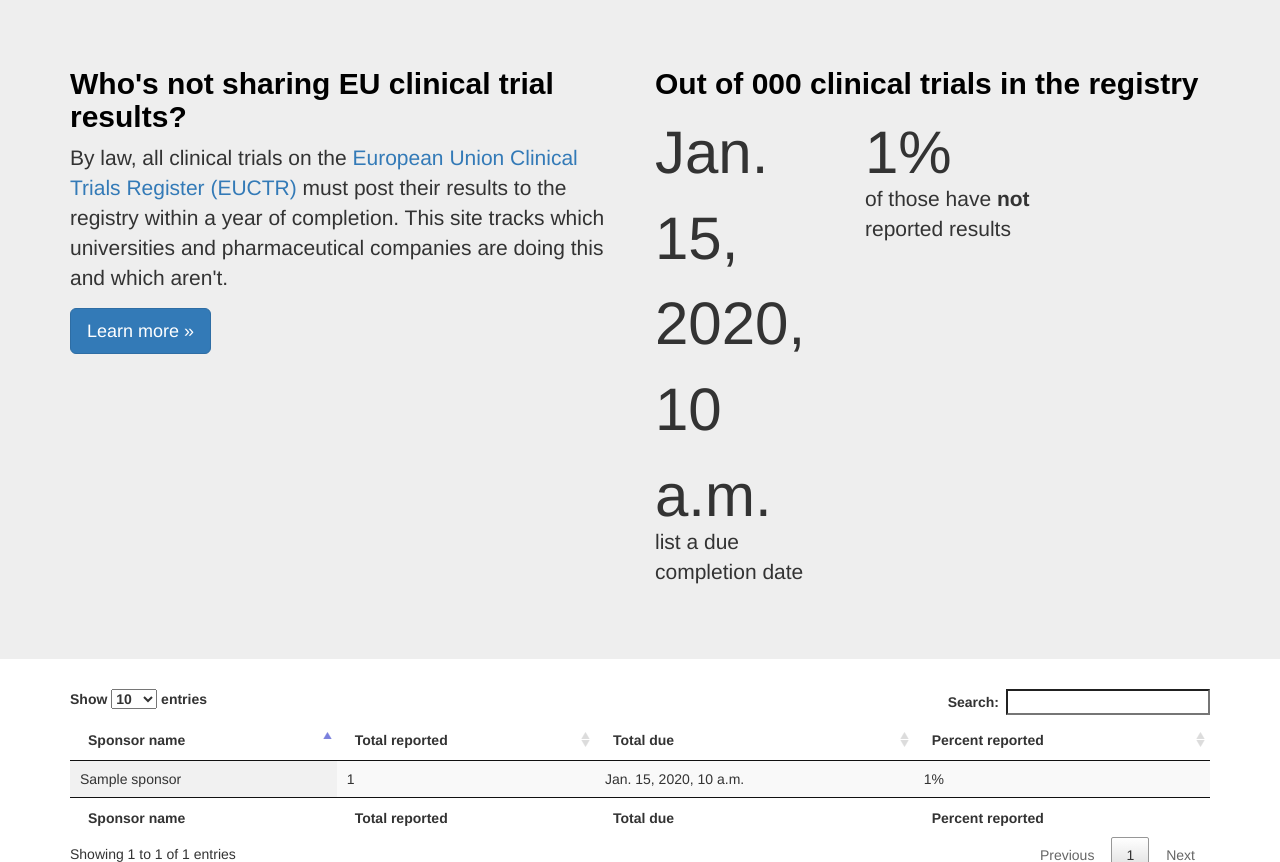
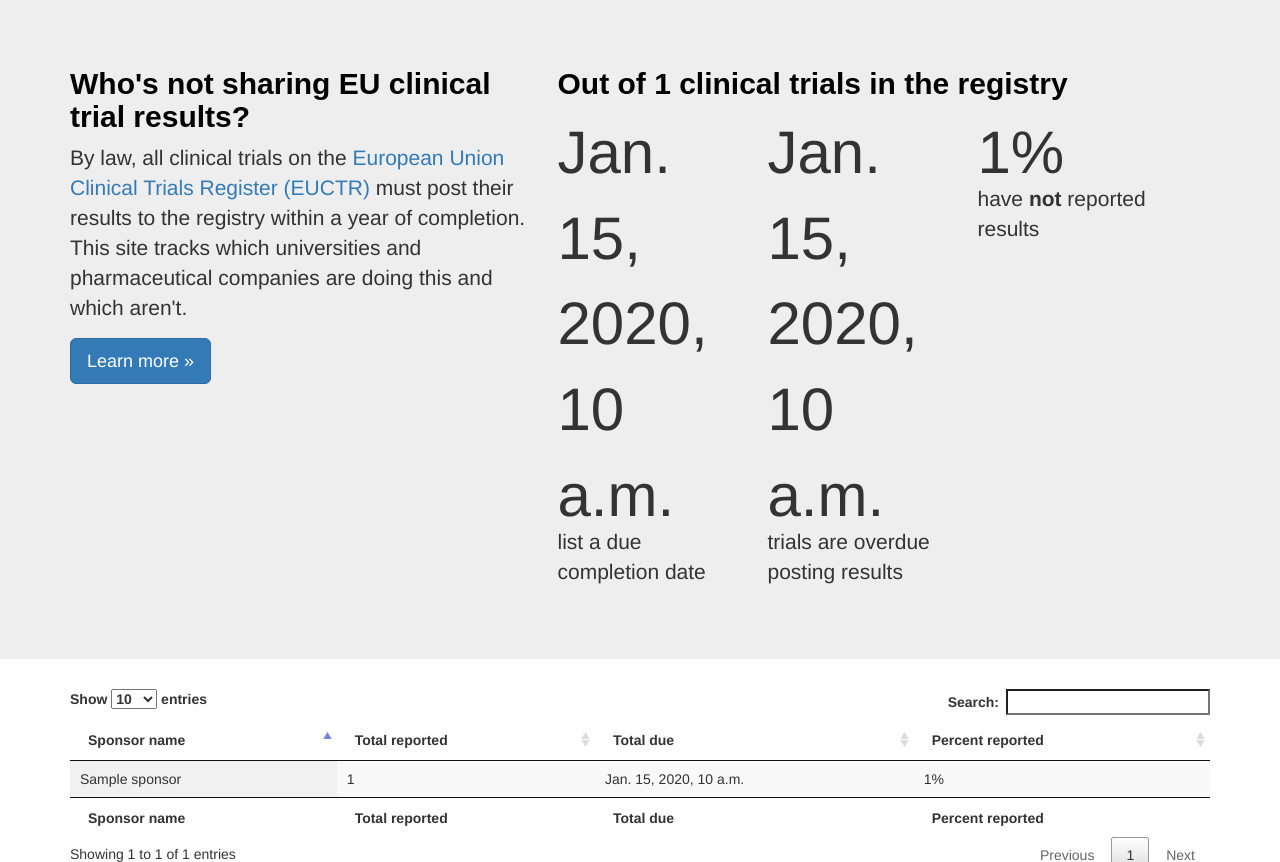
Before and after one commit to ebmdatalab/euctr-tracker-code, a Django app: template euctr/templates/index.html in a window 1280 px wide. Shown: the part 51-913 px from the top of the page. Run offline with Django 3.2, Linux system fonts and the light colour scheme; the template is opened without the code that fills it: most values are stand-ins (such as "Sample title", 1, 10 or a date in 2020); style sheets or scripts are compiled from the project's sources; some libraries are stand-ins or nearby versions; some web fonts are replaced.

Commit message:
Create headline numbers from Excel input file
Uses pandas to read file and do computations

```diff
--- a/euctr/templates/index.html
+++ b/euctr/templates/index.html
@@ -7,7 +7,7 @@
   <div class="jumbotron">
     <div class="container">
       <div class="row">
-        <div class="col-md-6">
+        <div class="col-md-5">
           <h2>Who's not sharing EU clinical trial results?</h2>
             <p>By law, all clinical trials on the
                <a href="https://www.clinicaltrialsregister.eu/">
@@ -19,20 +19,24 @@
           </p>
           <p><a class="btn btn-primary btn-lg" href="/about" role="button">Learn more &raquo;</a></p>
         </div>
-        <div class="col-md-6">
-          <h2>Out of {{number_of_trials}} clinical trials in the registry</h2>
+        <div class="col-md-7">
+          <h2>Out of {{total_trials}} clinical trials in the registry</h2>
           <div class="row">
             <div class="col-xs-6 headline-box">
-              <div class="headline-number">{{due_with_completion_date}}</div>
-                list a due completion date
-              </div>
-              <div class="col-xs-6 headline-box">
+              <div class="headline-number">{{due_trials}}</div>
+              list a due completion date
+            </div>
+            <div class="col-xs-6 headline-box">
+              <div class="headline-number">{{due_trials_without_results}}</div>
+              trials are overdue posting results
+            </div>
+            <div class="col-xs-6 headline-box">
               <div class="headline-number">{{percent_without_results}}%</div>
-              of those have <b>not</b> reported results
-              </div>
+              have <b>not</b> reported results
             </div>
           </div>
         </div>
+      </div>
     </div>
   </div>
 
--- a/requirements.txt
+++ b/requirements.txt
@@ -1,4 +1,5 @@
 Django==1.10.5
 django_compressor==2.1.1
-django-libsass=0.7
-csscompressor=0.9.4
+django-libsass==0.7
+csscompressor==0.9.4
+pandas==0.19.2
```
Also changed, not shown: euctr/euctr/management/commands/loadtrialsdata.py (added, +30 -0 lines), README.md.
